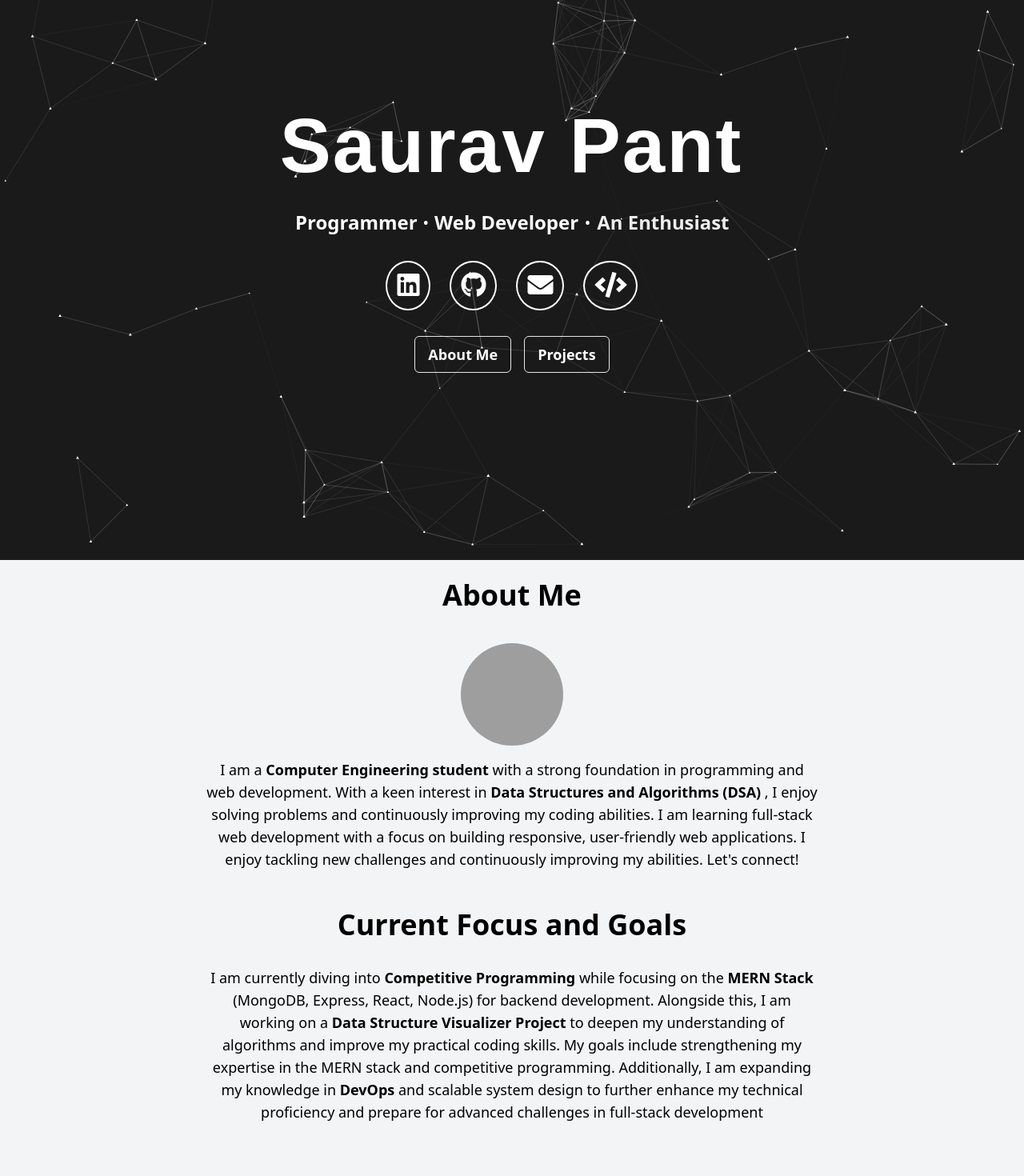
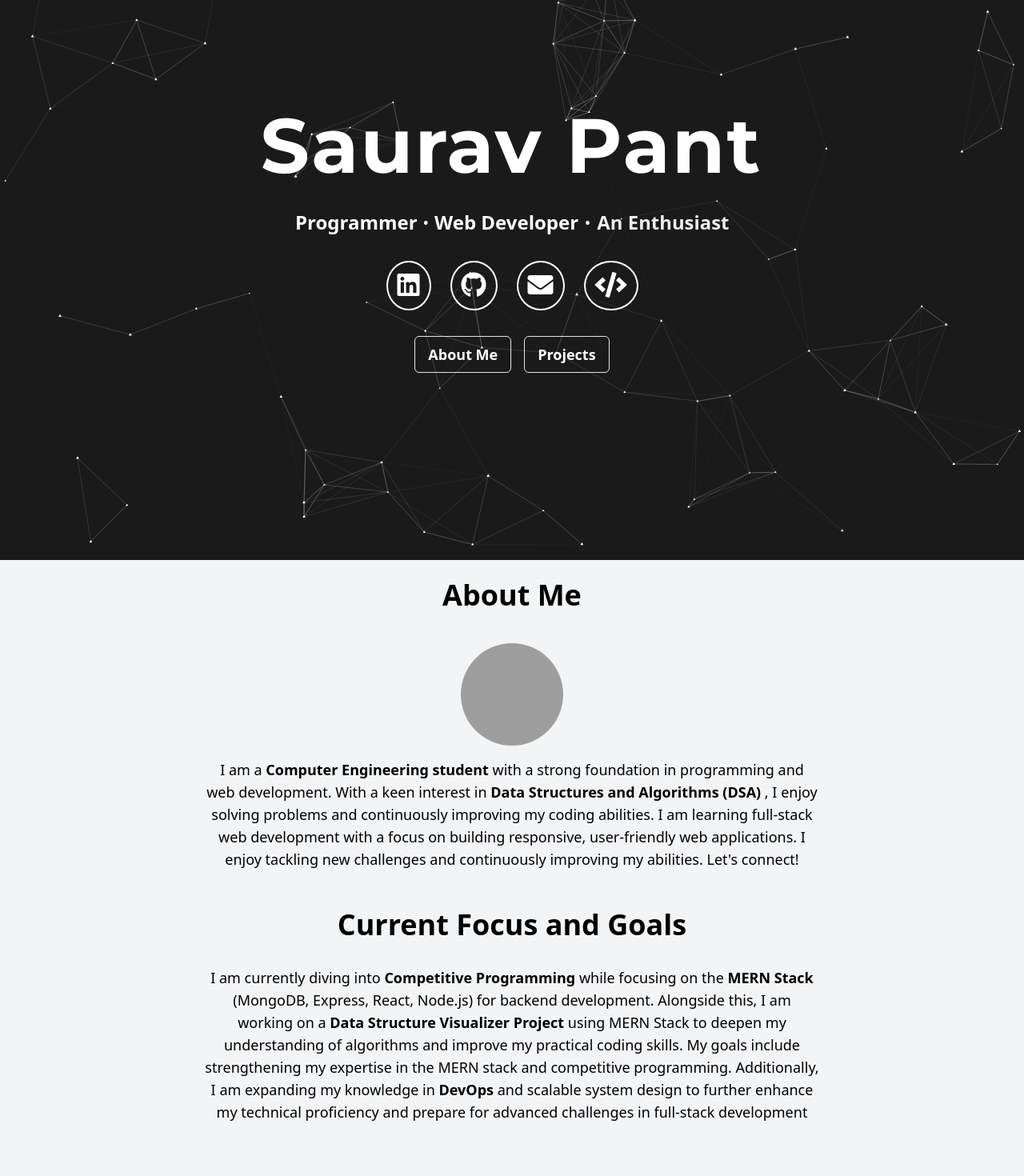
Before and after one commit to Sauravpant/my-portfolio, a React (Vite) app: page / in a window 1280 px wide. Shown: the part 100-1570 px from the top of the page at 80% size. Built offline with nearby package versions, Linux system fonts and the light colour scheme; grey boxes are pictures that could not be loaded.

Commit message:
Added file

```diff
--- a/index.html
+++ b/index.html
@@ -5,6 +5,9 @@
     <meta name="viewport" content="width=device-width, initial-scale=1.0" />
     <link href="https://cdnjs.cloudflare.com/ajax/libs/font-awesome/5.15.4/css/all.min.css" rel="stylesheet" />
     <link href="https://fonts.googleapis.com/css2?family=Roboto:wght@400;500;700&display=swap" rel="stylesheet" />
+    <link href="https://fonts.googleapis.com/css2?family=Montserrat:wght@400;500;700&display=swap" rel="stylesheet" />
+
+
     <title>My-Portfolio</title>
   </head>
   <body>
--- a/src/components/AboutSection.jsx
+++ b/src/components/AboutSection.jsx
@@ -31,13 +31,14 @@ const AboutSection = () => {
             I am currently diving into <strong>Competitive Programming </strong>
             while focusing on the <strong>MERN Stack</strong> (MongoDB, Express,
             React, Node.js) for backend development. Alongside this, I am
-            working on a <strong>Data Structure Visualizer Project</strong> to
-            deepen my understanding of algorithms and improve my practical
-            coding skills. My goals include strengthening my expertise in the
-            MERN stack and competitive programming. Additionally, I am expanding
-            my knowledge in <strong> DevOps</strong> and scalable system design
-            to further enhance my technical proficiency and prepare for advanced
-            challenges in full-stack development
+            working on a <strong>Data Structure Visualizer Project</strong>{" "}
+            using MERN Stack to deepen my understanding of algorithms and improve
+            my practical coding skills. My goals include strengthening my
+            expertise in the MERN stack and competitive programming.
+            Additionally, I am expanding my knowledge in{" "}
+            <strong> DevOps</strong> and scalable system design to further
+            enhance my technical proficiency and prepare for advanced challenges
+            in full-stack development
           </p>
         </div>
       </div>
--- a/src/components/Intro.jsx
+++ b/src/components/Intro.jsx
@@ -20,7 +20,7 @@ function Intro() {
 
   return (
     <div className="flex flex-col items-center justify-center space-y-8 px-4 sm:px-8 md:px-16">
-      <h1 className="text-5xl sm:whitespace-nowrap sm:text-6xl md:text-8xl font-bold text-white animated-text">
+      <h1 className="text-5xl sm:whitespace-nowrap sm:text-6xl md:text-8xl font-bold text-white name animated-text">
         Saurav Pant
       </h1>
       <div className="flex flex-wrap items-center justify-center tags-container">
--- a/src/components/SkillsSection.jsx
+++ b/src/components/SkillsSection.jsx
@@ -4,7 +4,9 @@ const SkillSection = () => {
   return (
     <div className="px-6 sm:px-20">
       <div className="text-center mb-8">
-        <h2 className="text-4xl font-semibold mb-5">Tech Stacks</h2>
+        <h2 className="text-4xl font-semibold mb-5">
+          Languages, Frameworks & Tools
+        </h2>
       </div>
       <div className="grid grid-cols-1 sm:grid-cols-2 md:grid-cols-2 lg:grid-cols-4 gap-1">
         <div className="flex flex-col items-center p-4 border-2 border-black w-full sm:w-72 md:w-64 lg:w-56 h-auto min-h-[320px]">
@@ -98,7 +100,6 @@ const SkillSection = () => {
           </div>
         </div>
 
-        {/* Tools Section */}
         <div className="flex flex-col items-center p-4 border-2 border-black w-full sm:w-72 md:w-64 lg:w-56 h-auto min-h-[320px]">
           <h3 className="text-3xl font-semibold mb-4">Tools</h3>
           <div className="flex flex-wrap justify-center gap-3">
--- a/src/styles/global.css
+++ b/src/styles/global.css
@@ -111,3 +111,6 @@ header {
     padding: 10px;
   }
 }
+.name{
+  font-family: 'Montserrat', sans-serif;
+}
```
Also changed, not shown: src/assets/images/skills/redux-logo.png.
